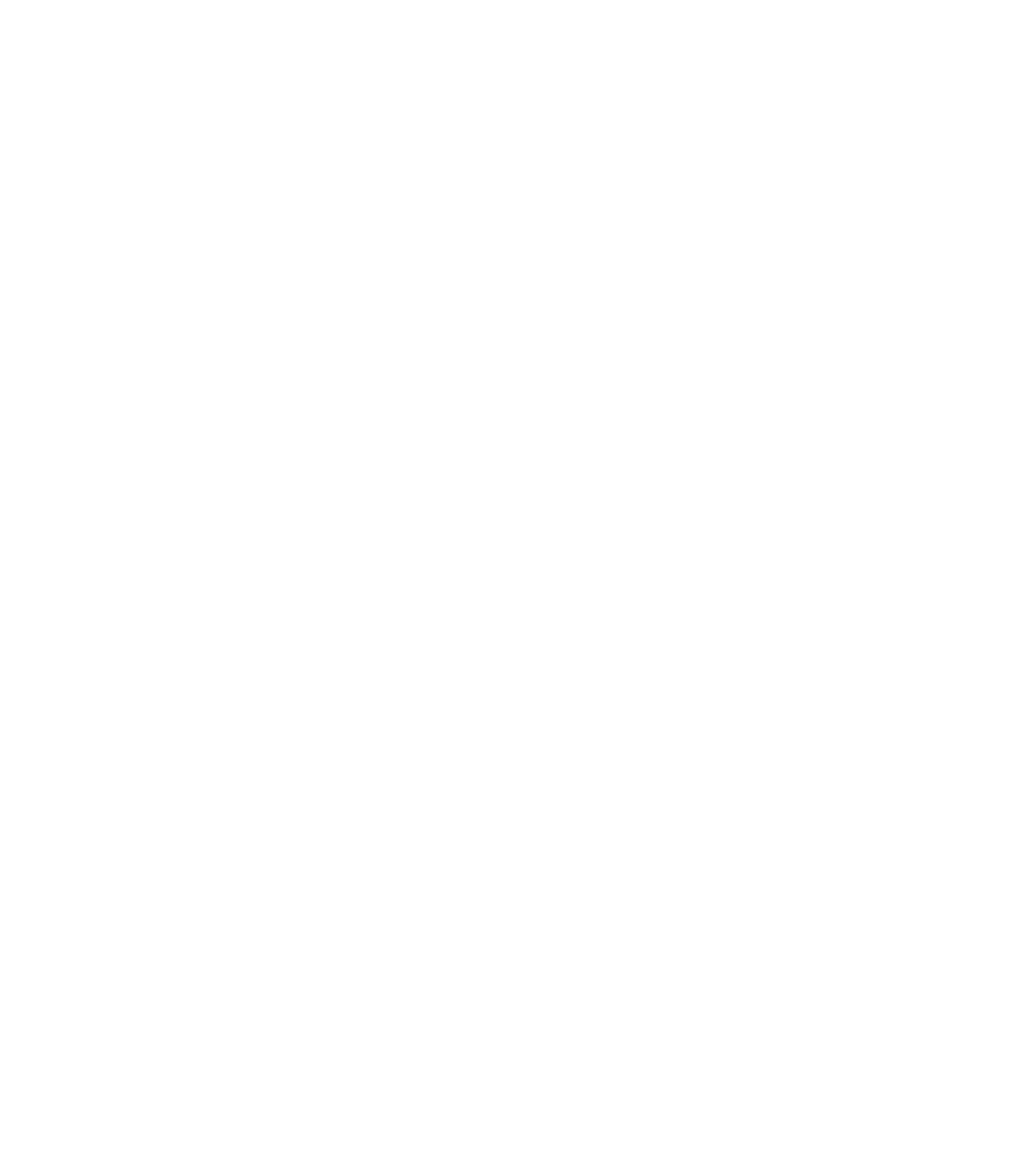
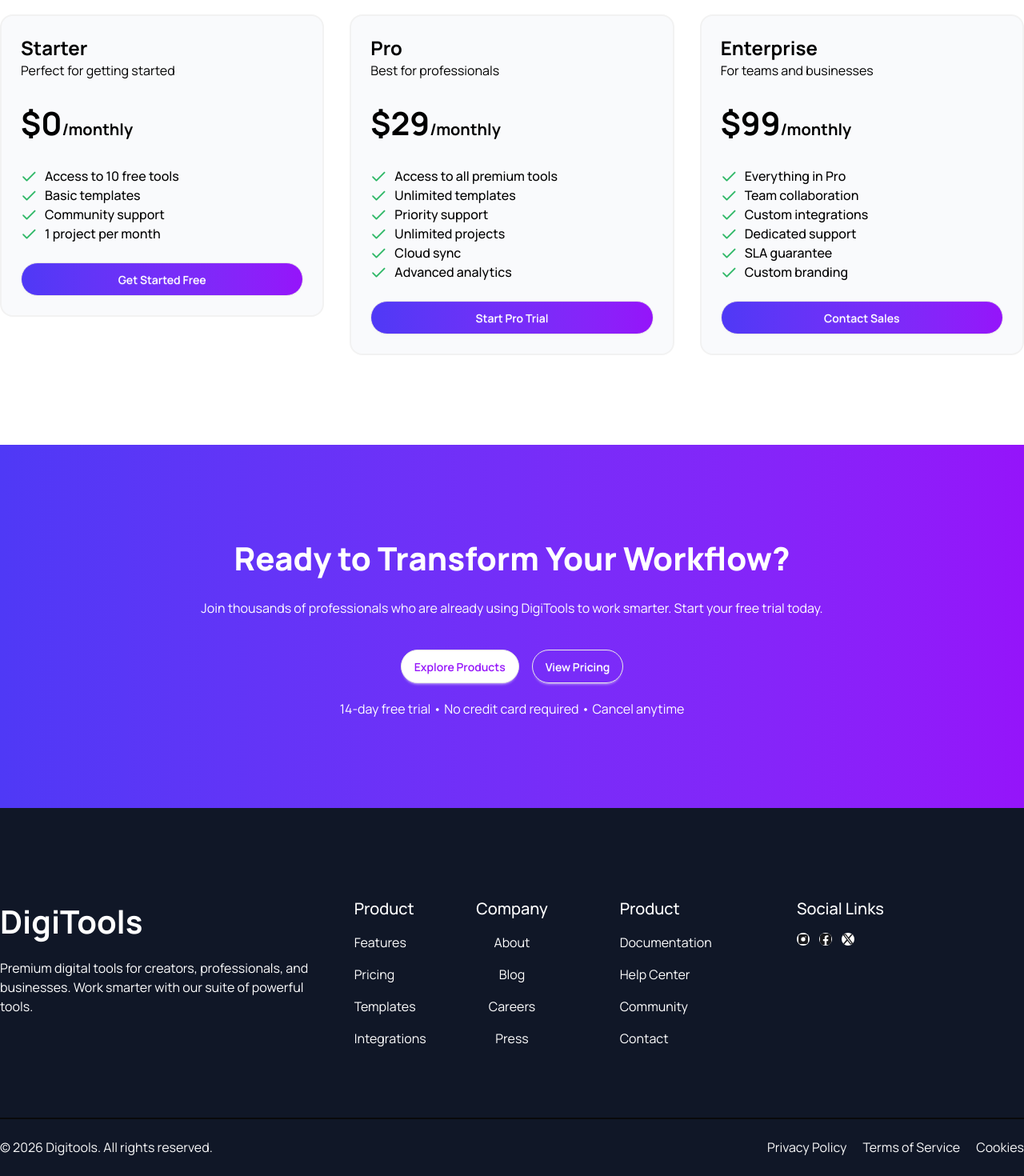
Before and after one commit to mostafiz365/A6-DigiTools-Website, a React (Vite) app: page / in a window 1280 px wide. Shown: the part 3780-5250 px from the top of the page at 80% size. Before the commit the page ends 3554 px from the top, so only its background shows below. Built offline with nearby package versions, Linux system fonts and the light colour scheme.

Commit message:
create Pricing cart section,workflow section and footer section

```diff
--- a/package.json
+++ b/package.json
@@ -13,6 +13,7 @@
     "@tailwindcss/vite": "^4.2.2",
     "react": "^19.2.4",
     "react-dom": "^19.2.4",
+    "react-icons": "^5.6.0",
     "tailwindcss": "^4.2.2"
   },
   "devDependencies": {
--- /dev/null
+++ b/public/PricingData.json
@@ -0,0 +1,57 @@
+[
+  {
+    "id": 1,
+    "name": "Starter",
+    "description": "Perfect for getting started",
+    "price": 0,
+    "period": "monthly",
+    "tag": "",
+    "tagType": "",
+    "features": [
+      "Access to 10 free tools",
+      "Basic templates",
+      "Community support",
+      "1 project per month"
+    ],
+    "buttonText": "Get Started Free",
+    "icon": "starter-icon"
+  },
+  {
+    "id": 2,
+    "name": "Pro",
+    "description": "Best for professionals",
+    "price": 29,
+    "period": "monthly",
+    "tag": "Most Popular",
+    "tagType": "popular",
+    "features": [
+      "Access to all premium tools",
+      "Unlimited templates",
+      "Priority support",
+      "Unlimited projects",
+      "Cloud sync",
+      "Advanced analytics"
+    ],
+    "buttonText": "Start Pro Trial",
+    "icon": "pro-icon"
+  },
+  {
+    "id": 3,
+    "name": "Enterprise",
+    "description": "For teams and businesses",
+    "price": 99,
+    "period": "monthly",
+    "tag": "",
+    "tagType": "",
+    "features": [
+      "Everything in Pro",
+      "Team collaboration",
+      "Custom integrations",
+      "Dedicated support",
+      "SLA guarantee",
+      "Custom branding"
+    ],
+    "buttonText": "Contact Sales",
+    "icon": "enterprise-icon"
+  }
+]
--- a/src/App.jsx
+++ b/src/App.jsx
@@ -1,11 +1,22 @@
+import { Suspense } from "react";
 import "./App.css";
 import Banner from "./Components/Banner/Banner";
 import CartSection from "./Components/CartSection/CartSection";
 import GuideSection from "./Components/GuideSection/GuideSection";
 import NavBar from "./Components/NavBar/NavBar";
+import PricingCarts from "./Components/PricingCarts/PricingCarts";
 import UsersNumber from "./Components/UsersNumber/UsersNumber";
+import WorkflowSection from "./Components/WorkflowSection/WorkflowSection";
+import Footer from "./Components/Footer/Footer";
+
+const fetchPricingData = async() => {
+  const res = await fetch('PricingData.json');
+  return res.json();
+}
 
 function App() {
+  const pricingDataPromise = fetchPricingData();
+
   return (
     <>
     <NavBar></NavBar>
@@ -15,6 +26,13 @@
     <CartSection></CartSection>
 
     <GuideSection></GuideSection>
+    <Suspense fallback={<span className="loading loading-bars loading-xl"></span>}>
+     <PricingCarts pricingDataPromise={pricingDataPromise}></PricingCarts>
+    </Suspense>
+
+    <WorkflowSection></WorkflowSection>
+
+    <Footer></Footer>
     </>
   );
 }
--- /dev/null
+++ b/src/Components/Footer/Footer.jsx
@@ -0,0 +1,70 @@
+import React from 'react';
+import { FaFacebookSquare } from 'react-icons/fa';
+import { FaXTwitter } from 'react-icons/fa6';
+import { TbBrandInstagramFilled } from 'react-icons/tb';
+
+const Footer = () => {
+    return (
+        <div className='bg-[#101727]'>
+            <div className='max-w-7xl mx-auto py-28'>
+                <div className='grid md:grid-cols-8 lg:grid-cols-12 gap-12 mb-20'>
+                    <div className='md:col-span-3 lg:col-span-4 space-y-4 text-center md:text-left'>
+                        <h4 className='text-[40px] font-bold text-white'>DigiTools</h4>
+                        <p className='text-white'>Premium digital tools for creators, professionals, and businesses. Work smarter with our suite of powerful tools.</p>
+                    </div>
+                    <div className='md:col-span-1 lg:col-span-1 space-y-4 text-center md:text-left'>
+                        <h5 className='text-xl font-medium text-white'>Product</h5>
+                        <ul className='space-y-4'>
+                            <li className='text-white'><a href="">Features</a></li>
+                            <li className='text-white'><a href="">Pricing</a></li>
+                            <li className='text-white'><a href="">Templates</a></li>
+                            <li className='text-white'><a href="">Integrations</a></li>
+                        </ul>
+                    </div>
+                    <div className='md:col-span-1 lg:col-span-2 space-y-4 text-center'>
+                        <h5 className='text-xl font-medium text-white'>Company</h5>
+                        <ul className='space-y-4'>
+                            <li className='text-white'><a href="">About</a></li>
+                            <li className='text-white'><a href="">Blog</a></li>
+                            <li className='text-white'><a href="">Careers</a></li>
+                            <li className='text-white'><a href="">Press</a></li>
+                        </ul>
+                    </div>
+                    <div className='md:col-span-1 lg:col-span-2 space-y-4 text-center md:text-left'>
+                        <h5 className='text-xl font-medium text-white'>Product</h5>
+                        <ul className='space-y-4'>
+                            <li className='text-white'><a href="">Documentation</a></li>
+                            <li className='text-white'><a href="">Help Center</a></li>
+                            <li className='text-white'><a href="">Community</a></li>
+                            <li className='text-white'><a href="">Contact</a></li>
+                        </ul>
+                    </div>
+                    <div className='md:col-span-2 lg:col-span-3 space-y-4 text-center md:text-left'>
+                        <h5 className='text-xl font-medium text-white'>Social Links</h5>
+                        <div className='flex items-center gap-3 justify-center md:justify-start'>
+                            <a href=""><TbBrandInstagramFilled className='bg-white rounded-full'/></a>
+                            <a href=""><FaFacebookSquare className='bg-white rounded-full'/></a>
+                            <a href=""><FaXTwitter className='bg-white rounded-full'/></a>
+                        </div>
+
+                    </div>
+                </div>
+                <div className="divider divider-neutral"></div>
+                <div className='flex justify-between items-center'>
+                    <div>
+                        <p className='text-[#FAFAFA]'>© 2026 Digitools. All rights reserved.</p>
+                    </div>
+                    <div>
+                        <ul className='flex items-center gap-5'>
+                            <li className='text-[#FAFAFA]'><a href=""></a>Privacy Policy</li>
+                            <li className='text-[#FAFAFA]'><a href=""></a>Terms of Service</li>
+                            <li className='text-[#FAFAFA]'><a href=""></a>Cookies</li>
+                        </ul>
+                    </div>
+                </div>
+            </div>
+        </div>
+    );
+};
+
+export default Footer;
--- /dev/null
+++ b/src/Components/PricingCart/PricingCart.jsx
@@ -0,0 +1,30 @@
+import React from 'react';
+import CheckImg from '../../assets/Check.png'
+
+const PricingCart = ({data}) => {
+    console.log(data);
+    return (
+        <div>
+            <div className='bg-[#F9FAFC] p-6 border-2 border-[#F2F2F2] space-y-6 rounded-2xl hover:bg-linear-to-r from-[#4F39F6] to-[#9514FA] duration-1000 text-black hover:text-white hover:duration-300'>
+                <div>
+                    <h3 className='text-2xl font-bold'>{data.name}</h3>
+                    <p className=''>{data.description}</p>
+
+{/* text-[#101727] text-[#627382] */}
+                </div>
+                <h3 className='text-[40px] font-bold'>${data.price}<span className='text-xl'>/{data.period}</span></h3>
+                <div className=''>
+
+                    {
+                        (data.features).map((feature, index) => <li key={index} className='flex items-center gap-2.5 font-medium'> <img src={CheckImg} alt="" />{feature}</li>)
+                    }
+
+                </div>
+                <button className="btn font-semibold text-white w-full rounded-full px-4 py-5 bg-linear-to-r from-[#4F39F6] to-[#9514FA]">{data.buttonText}</button>
+
+            </div>
+        </div>
+    );
+};
+
+export default PricingCart;
--- /dev/null
+++ b/src/Components/PricingCarts/PricingCarts.jsx
@@ -0,0 +1,25 @@
+import React, { use } from 'react';
+import PricingCart from '../PricingCart/PricingCart';
+
+const PricingCarts = ({pricingDataPromise}) => {
+
+    const pricingData = use(pricingDataPromise);
+    return (
+        <div>
+            <div className='py-28'>
+                <div className='text-center space-y-5 mb-10'>
+                    <h3 className='text-5xl font-extrabold text-[#101727]'>Simple, Transparent Pricing</h3>
+                    <p className='text-[#627382]'>Choose the plan that fits your needs. Upgrade or downgrade anytime.</p>
+                </div >
+
+                <div className='max-w-7xl mx-auto grid md:grid-cols-3 gap-8'>
+                    {
+                        pricingData.map(data => <PricingCart key={data.id} data={data}></PricingCart>)
+                    }
+                </div>
+            </div>
+        </div>
+    );
+};
+
+export default PricingCarts;
--- /dev/null
+++ b/src/Components/WorkflowSection/WorkflowSection.jsx
@@ -0,0 +1,19 @@
+import React from 'react';
+
+const WorkflowSection = () => {
+    return (
+        <div className='bg-linear-to-r from-[#4F39F6] to-[#9514FA]'>
+            <div className='text-center space-y-5 py-28'>
+                <h3 className='text-[40px] font-extrabold text-white'>Ready to Transform Your Workflow?</h3>
+                <p className='text-white'>Join thousands of professionals who are already using DigiTools to work smarter. Start your free trial today.</p>
+                <div className='flex gap-4 justify-center items-center pt-5'>
+                    <button className="btn font-semibold text-[#9514FA] rounded-full px-4 py-5 bg-white">Explore Products</button>
+                    <button className="btn font-semibold text-white rounded-full px-4 py-5 bg-transparent">View Pricing</button>
+                </div>
+                <p className='text-white'>14-day free trial • No credit card required • Cancel anytime</p>
+            </div>
+        </div>
+    );
+};
+
+export default WorkflowSection;
```
Also changed, not shown: 1 other file (tests, documents, lock files or other folders).
